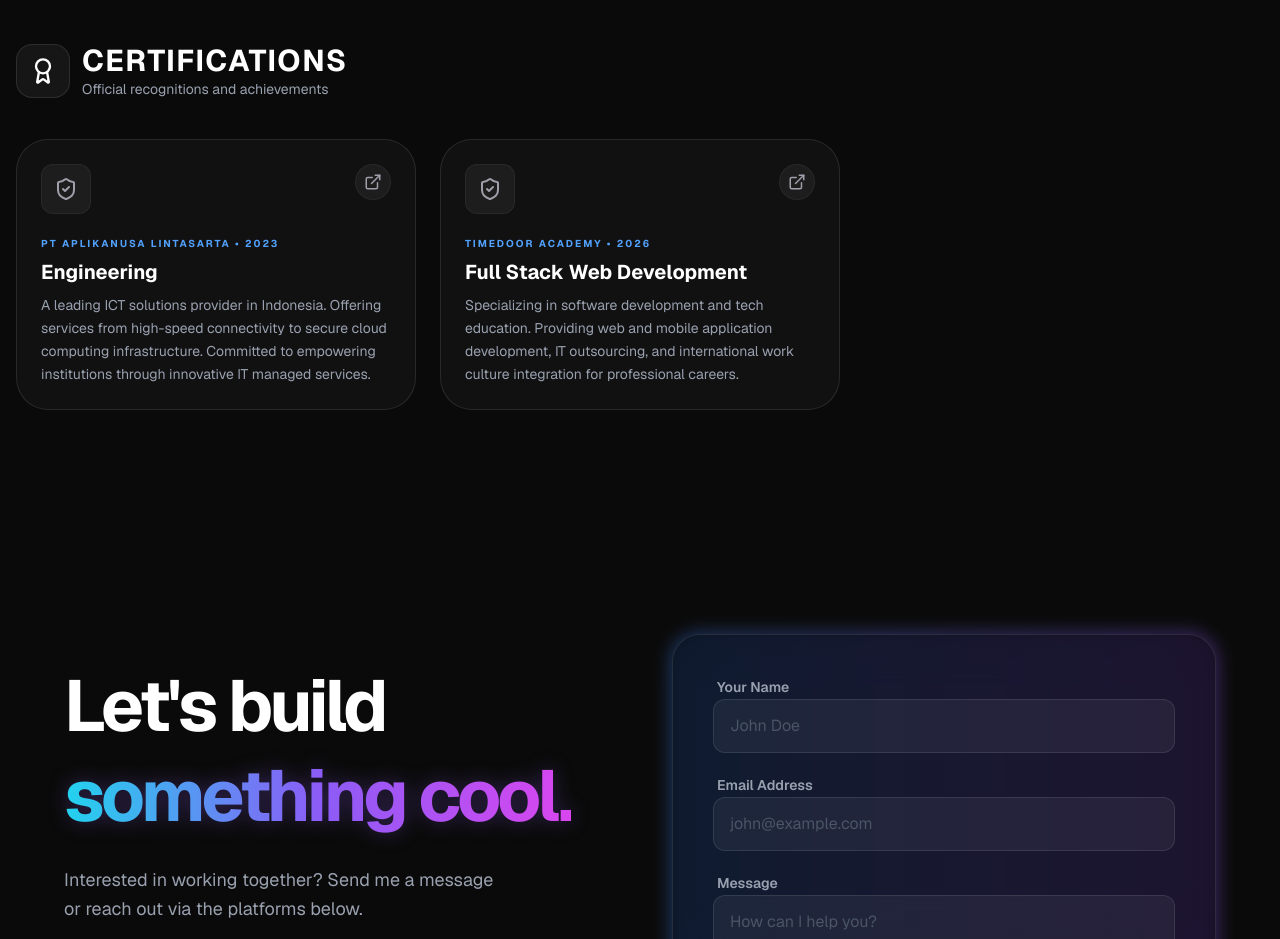
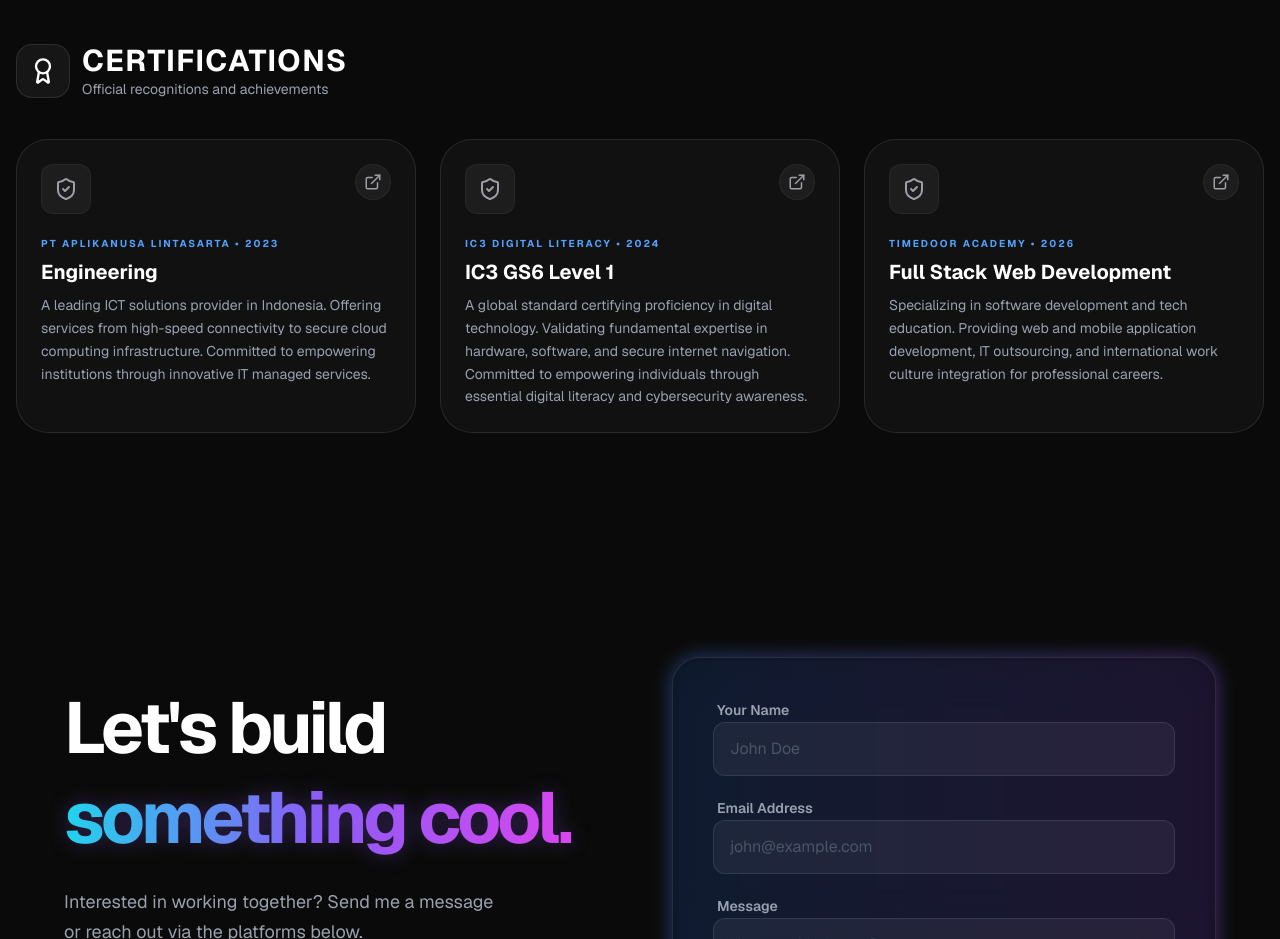
Before and after one commit to novalarya1/portofolio-glow, a Next.js app: page / in a window 1280 px wide. Shown: the part 3880-4819 px from the top of the page. Built offline with nearby package versions, Linux system fonts and the light colour scheme.

Commit message:
Portofolio

```diff
--- a/app/components/Certificates.tsx
+++ b/app/components/Certificates.tsx
@@ -14,6 +14,15 @@
   },
   {
     id: 2,
+    title: "IC3 GS6 Level 1",
+    issuer: "IC3 Digital Literacy",
+    date: "2024",
+    desc: "A global standard certifying proficiency in digital technology. Validating fundamental expertise in hardware, software, and secure internet navigation. Committed to empowering individuals through essential digital literacy and cybersecurity awareness.",
+    link: "https://drive.google.com/file/d/1m1nyh2547e6rr1clRSbuDPttdqG84zcX/view?usp=sharing",
+    color: "from-emerald-500/20 to-teal-500/20",
+  },
+  {
+    id: 3,
     title: "Full Stack Web Development",
     issuer: "Timedoor Academy",
     date: "2026",
```
